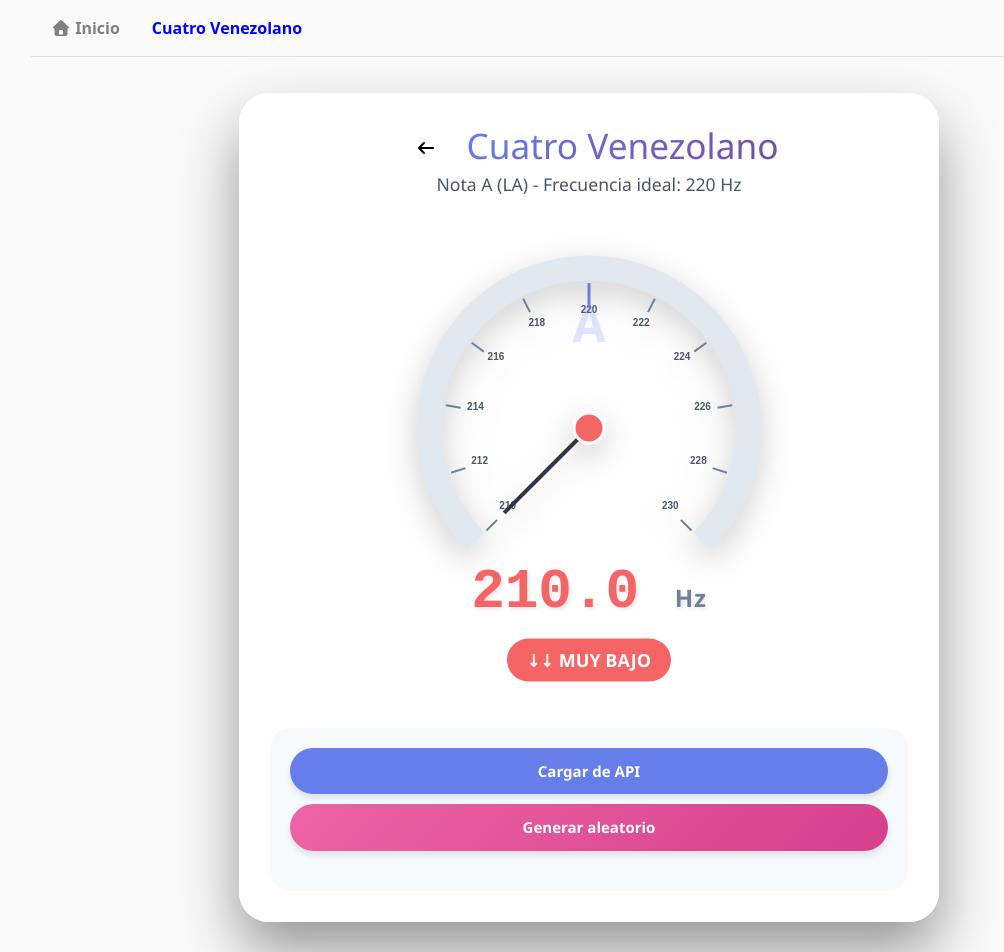
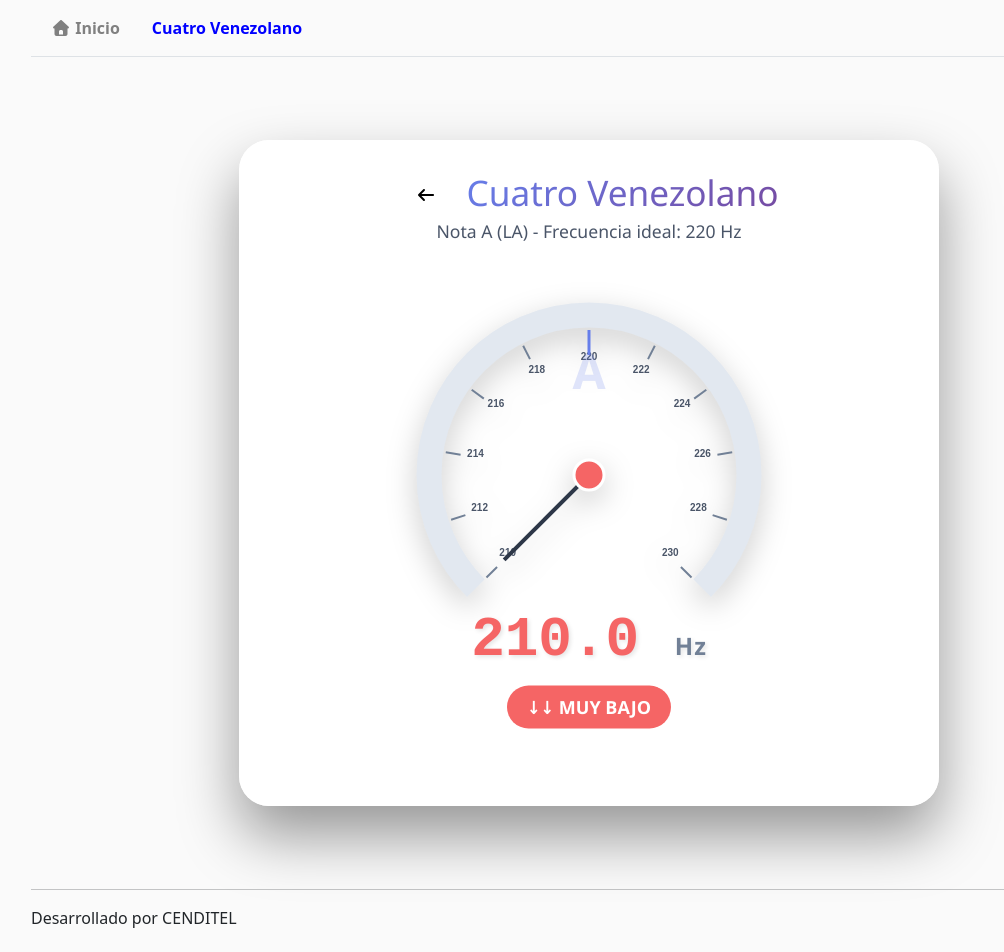
Before and after one commit to argenisosorio/afinador_app, a Nuxt app: page /cuatro in a window 1280 px wide. Shown: the top 952 px of the page, without its empty margins (51-1055 px from the left). Built offline with nearby package versions, Linux system fonts and the light colour scheme; no server answers.

Commit message:
feat(Timer): Ajuste menor para simular aumento de frecuencia de 2 en 2.

```diff
--- a/app/pages/cuatro/index.vue
+++ b/app/pages/cuatro/index.vue
@@ -17,23 +17,6 @@
         <div class="note-name">A</div>
         <div class="tuning-status" :style="{ background: statusBg }">
           {{ tuningStatusText }}
-        </div>
-      </div>
-
-      <div class="json-data-panel">
-        <div class="json-input">
-          <!-- Botones para cargar datos -->
-          <button
-            class="btn-json"
-            style="background: #667eea"
-            @click="fetchTunerData"
-          >
-            Cargar de API
-          </button>
-          <button class="btn-json btn-random" @click="generateRandomFrequency">
-            Generar aleatorio
-          </button>
-          <!-- Final de Botones para cargar datos -->
         </div>
       </div>
     </div>
@@ -210,18 +193,13 @@ const fetchTunerData = async () => {
   }
 }
 
-const generateRandomFrequency = () => {
-  const randomFreq = tunerConfig.minFrequency + (Math.random() * (tunerConfig.maxFrequency - tunerConfig.minFrequency))
-  updateFrequency(randomFreq)
-}
-
 // Inicialización
 onMounted(() => {
   drawTunerMeter(currentFrequency.value)
   // Carga automática inicial de fetchTunerData
   fetchTunerData()
-  // Iniciamos el ciclo de 1 segundo
-  timer = setInterval(fetchTunerData, 1000);
+  // Iniciamos el ciclo de 0.5 segundos para actualizar la frecuencia
+  timer = setInterval(fetchTunerData, 500);
 })
 
 onUnmounted(() => {
```
Also changed, not shown: 1 other file (tests, documents, lock files or other folders).
